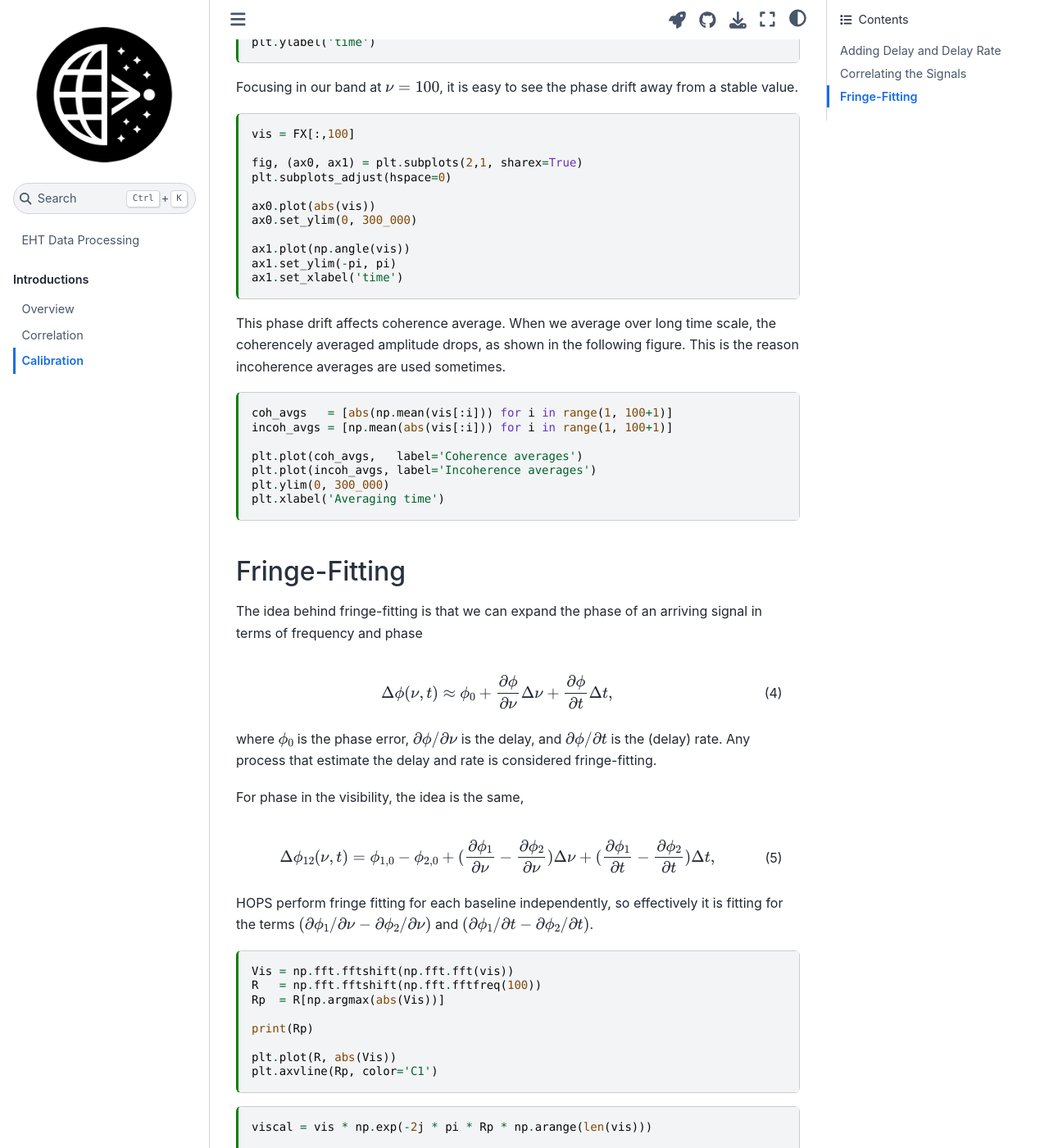
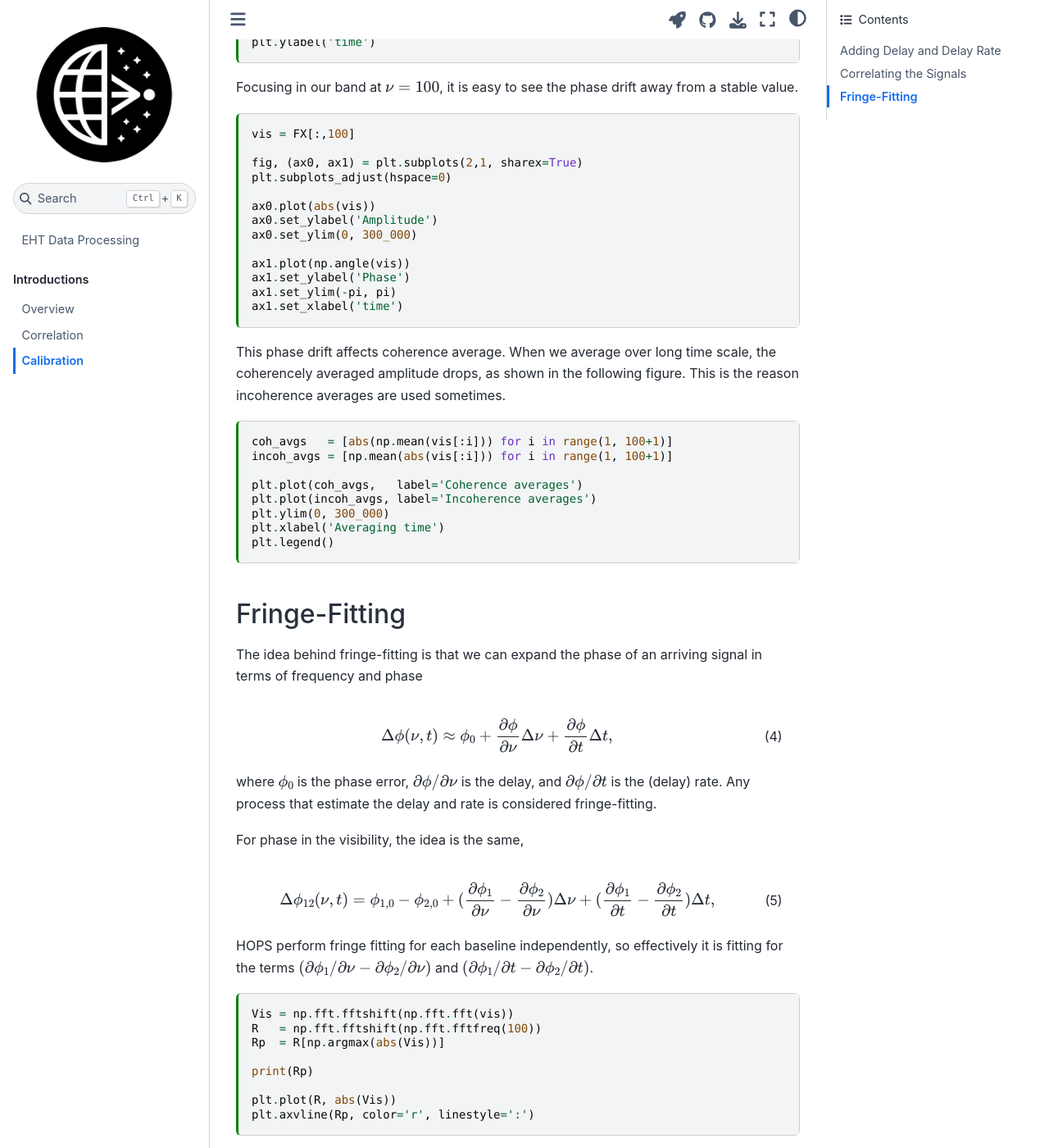
Before and after one commit to focisrc/eht-databook, a Jupyter Book: the page built from docs/intro/calibration.md, in a window 1280 px wide and 1400 px high, scrolled down 1562 px. Shown: the whole window at 82% size. Built offline with Jupyter Book 1.0.4 settings and Sphinx 7.4.7 and the Sphinx Book theme 1.1.4, drawn with Linux system fonts in a browser that asks for light colours.

Commit message:
Improve the plots

````diff
--- a/docs/intro/calibration.md
+++ b/docs/intro/calibration.md
@@ -104,9 +104,11 @@ fig, (ax0, ax1) = plt.subplots(2,1, sharex=True)
 plt.subplots_adjust(hspace=0)
 
 ax0.plot(abs(vis))
+ax0.set_ylabel('Amplitude')
 ax0.set_ylim(0, 300_000)
 
 ax1.plot(np.angle(vis))
+ax1.set_ylabel('Phase')
 ax1.set_ylim(-pi, pi)
 ax1.set_xlabel('time')
 ```
@@ -124,6 +126,7 @@ plt.plot(coh_avgs,   label='Coherence averages')
 plt.plot(incoh_avgs, label='Incoherence averages')
 plt.ylim(0, 300_000)
 plt.xlabel('Averaging time')
+plt.legend()
 ```
 
 ## Fringe-Fitting
@@ -160,7 +163,7 @@ Rp  = R[np.argmax(abs(Vis))]
 print(Rp)
 
 plt.plot(R, abs(Vis))
-plt.axvline(Rp, color='C1')
+plt.axvline(Rp, color='r', linestyle=':')
 ```
 
 ```{code-cell} ipython3
````
